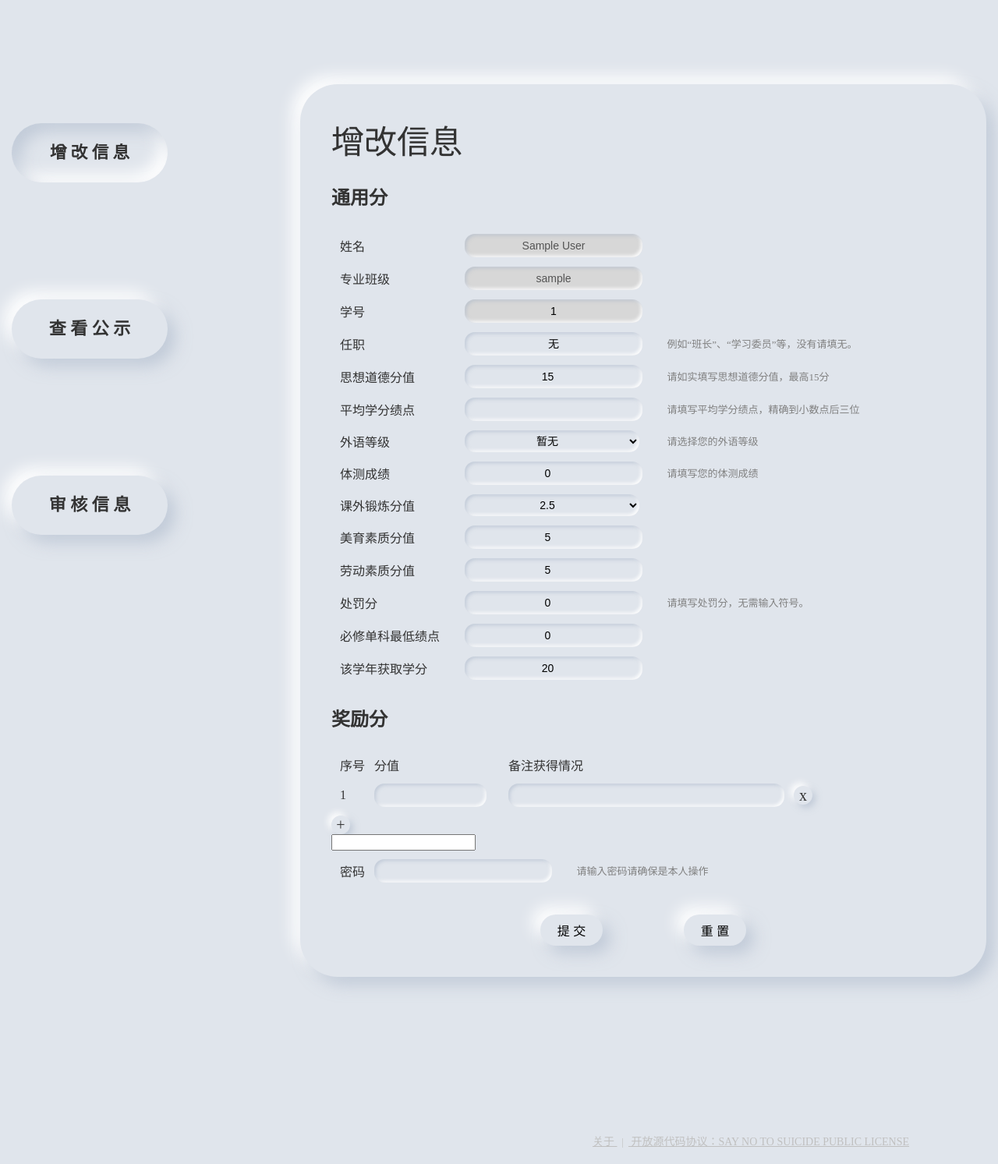
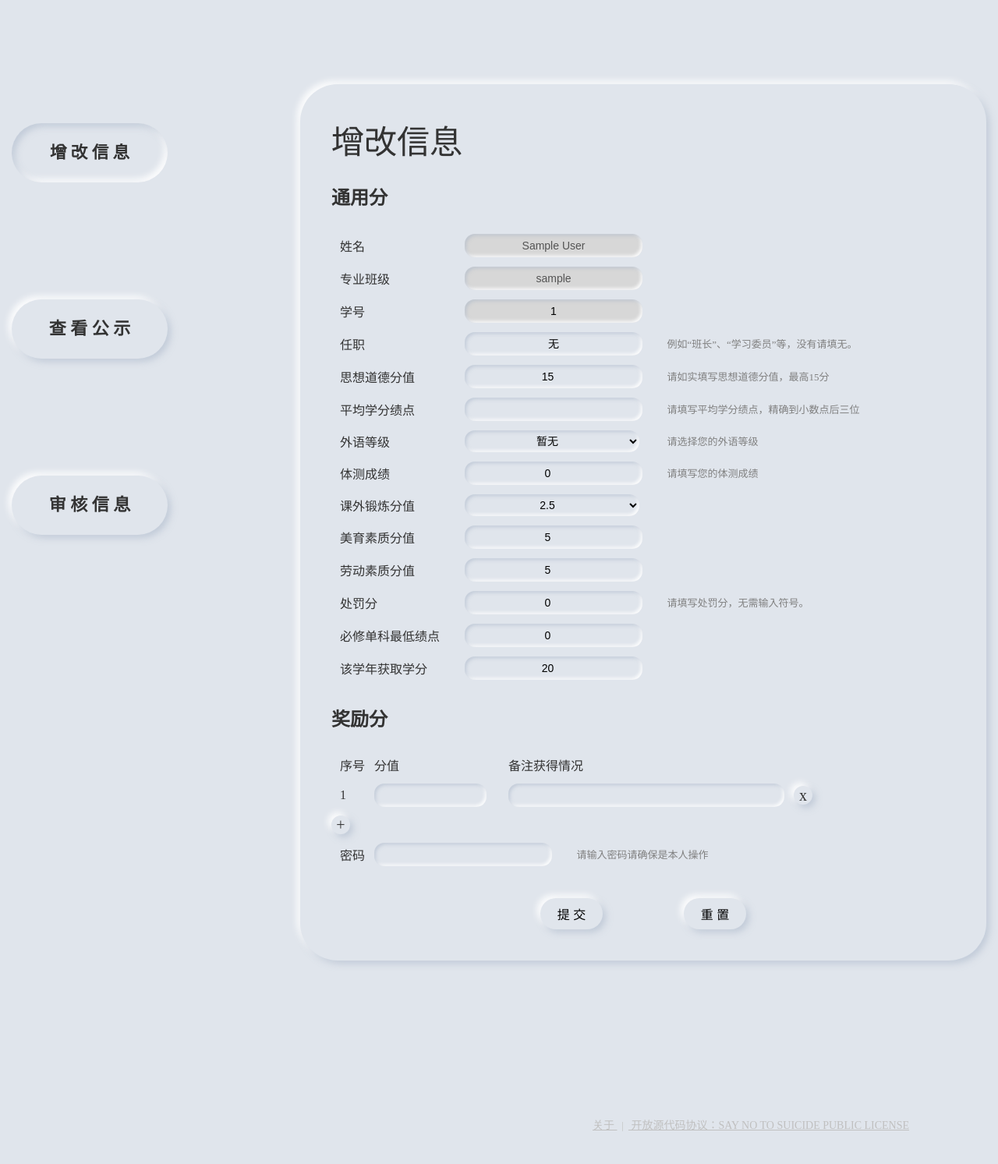
Before and after one commit to realJaydenCheng/student-comprehensive-evaluation, a Flask app: page /sce/modify in a window 1280 px wide. Shown: the part 56-1549 px from the top of the page at 78% size. After the commit the page ends 1507 px from the top, so only its background shows below. Run offline with Flask 2, Linux system fonts and the light colour scheme; the visitor is signed in with stand-in values (Sample User, id 1); data comes from the database, SQL or seed files in the repository; data that the repository does not hold is empty; some libraries are stand-ins or nearby versions.

Commit message:
完善页面光影效果

```diff
--- a/static/css/features.css
+++ b/static/css/features.css
@@ -16,8 +16,8 @@ div.main{
     height: auto;
     min-height: 600px;
     background-color: rgb(224, 229, 236);
-box-shadow: rgba(163, 177, 198, 0.5) 10px 10px 20px 0px, rgb(255, 255, 255) -10px -10px 20px 0px;
--webkit-box-shadow: rgba(163, 177, 198, 0.5) 10px 10px 20px 0px, rgb(255, 255, 255) -10px -10px 20px 0px;
+box-shadow: rgba(163, 177, 198, 0.5) 4px 4px 8px 0px, rgb(255, 255, 255) -4px -4px 8px 0px;
+-webkit-box-shadow: rgba(163, 177, 198, 0.5) 4px 4px 8px 0px, rgb(255, 255, 255) -4px -4px 8px 0px;
 border-radius: 48px;
 -webkit-border-radius: 48px;
 }
@@ -32,8 +32,8 @@ div.feature{
     font-weight: bold;
     user-select: none;
     background-color: rgb(224, 229, 236);
-    box-shadow: rgba(163, 177, 198, 0.5) 10px 10px 20px 0px, rgb(255, 255, 255) -10px -10px 20px 0px;
-    -webkit-box-shadow: rgba(163, 177, 198, 0.5) 10px 10px 20px 0px, rgb(255, 255, 255) -10px -10px 20px 0px;
+box-shadow: rgba(163, 177, 198, 0.5) 4px 4px 8px 0px, rgb(255, 255, 255) -4px -4px 8px 0px;
+-webkit-box-shadow: rgba(163, 177, 198, 0.5) 4px 4px 8px 0px, rgb(255, 255, 255) -4px -4px 8px 0px;
     border-radius: 48px;
     -webkit-border-radius: 48px;
     margin-top: 150px;
@@ -45,8 +45,8 @@ div.feature:hover{
 
 div.feature:active{
     background-color: rgb(224, 229, 236);
-box-shadow: rgba(163, 177, 198, 0.5) 10px 10px 20px 0px inset, rgb(255, 255, 255) -10px -10px 20px 0px inset;
--webkit-box-shadow: rgba(163, 177, 198, 0.5) 10px 10px 20px 0px inset, rgb(255, 255, 255) -10px -10px 20px 0px inset;
+box-shadow: rgba(163, 177, 198, 0.5) 4px 4px 8px 0px inset, rgb(255, 255, 255) -4px -4px 8px 0px inset;
+-webkit-box-shadow: rgba(163, 177, 198, 0.5) 4px 4px 8px 0px inset, rgb(255, 255, 255) -4px -4px 8px 0px inset;
 border-radius: 48px;
 -webkit-border-radius: 48px;
 	border: 0;
--- a/static/css/general.css
+++ b/static/css/general.css
@@ -27,8 +27,8 @@ nav {
 .main{
     margin: 100px auto 100px;
 	background-color: rgb(224, 229, 236);
-	box-shadow: rgba(163, 177, 198, 0.5) 12px -12px 24px 0px, rgb(255, 255, 255) -12px 12px 24px 0px;
-	-webkit-box-shadow: rgba(163, 177, 198, 0.5) 12px -12px 24px 0px, rgb(255, 255, 255) -12px 12px 24px 0px;
+box-shadow: rgba(163, 177, 198, 0.5) 4px 4px 8px 0px, rgb(255, 255, 255) -4px -4px 8px 0px;
+-webkit-box-shadow: rgba(163, 177, 198, 0.5) 4px 4px 8px 0px, rgb(255, 255, 255) -4px -4px 8px 0px;
 	border-radius: 43px;
 	-webkit-border-radius: 43px;
     width: 800px;
--- a/static/css/modify.css
+++ b/static/css/modify.css
@@ -1,7 +1,7 @@
 div#modify{
     background-color: rgb(224, 229, 236);
-box-shadow: rgba(163, 177, 198, 0.5) 10px 10px 20px 0px inset, rgb(255, 255, 255) -10px -10px 20px 0px inset;
--webkit-box-shadow: rgba(163, 177, 198, 0.5) 10px 10px 20px 0px inset, rgb(255, 255, 255) -10px -10px 20px 0px inset;
+box-shadow: rgba(163, 177, 198, 0.5) 4px 4px 8px 0px inset, rgb(255, 255, 255) -4px -4px 8px 0px inset;
+-webkit-box-shadow: rgba(163, 177, 198, 0.5) 4px 4px 8px 0px inset, rgb(255, 255, 255) -4px -4px 8px 0px inset;
 border-radius: 48px;
 -webkit-border-radius: 48px;
     font-size: 21.5px;
@@ -60,8 +60,8 @@ input.re2{
 
 .btn {
     background-color: rgb(224, 229, 236);
-    box-shadow: rgba(163, 177, 198, 0.5) 10px 10px 20px 0px, rgb(255, 255, 255) -10px -10px 20px 0px;
-    -webkit-box-shadow: rgba(163, 177, 198, 0.5) 10px 10px 20px 0px, rgb(255, 255, 255) -10px -10px 20px 0px;
+box-shadow: rgba(163, 177, 198, 0.5) 4px 4px 8px 0px, rgb(255, 255, 255) -4px -4px 8px 0px;
+-webkit-box-shadow: rgba(163, 177, 198, 0.5) 4px 4px 8px 0px, rgb(255, 255, 255) -4px -4px 8px 0px;
     border-radius: 48px;
     -webkit-border-radius: 48px;
 	border: 0;
@@ -73,8 +73,8 @@ input.re2{
 
 .btn:active {
     background-color: rgb(224, 229, 236);
-box-shadow: rgba(163, 177, 198, 0.5) 10px 10px 20px 0px inset, rgb(255, 255, 255) -10px -10px 20px 0px inset;
--webkit-box-shadow: rgba(163, 177, 198, 0.5) 10px 10px 20px 0px inset, rgb(255, 255, 255) -10px -10px 20px 0px inset;
+box-shadow: rgba(163, 177, 198, 0.5) 4px 4px 8px 0px inset, rgb(255, 255, 255) -4px -4px 8px 0px inset;
+-webkit-box-shadow: rgba(163, 177, 198, 0.5) 4px 4px 8px 0px inset, rgb(255, 255, 255) -4px -4px 8px 0px inset;
 border-radius: 48px;
 -webkit-border-radius: 48px;
 	border: 0;
@@ -118,3 +118,7 @@ border-radius: 200px;
 -webkit-border-radius: 200px;
 font-size: 19px;
 }
+
+input#rewards{
+    display: none;
+}
--- a/static/css/reg.css
+++ b/static/css/reg.css
@@ -49,8 +49,8 @@ border-radius: 13px;
 }
 .btn {
     background-color: rgb(224, 229, 236);
-box-shadow: rgba(163, 177, 198, 0.5) 10px 10px 20px 0px, rgb(255, 255, 255) -10px -10px 20px 0px;
--webkit-box-shadow: rgba(163, 177, 198, 0.5) 10px 10px 20px 0px, rgb(255, 255, 255) -10px -10px 20px 0px;
+box-shadow: rgba(163, 177, 198, 0.5) 4px 4px 8px 0px, rgb(255, 255, 255) -4px -4px 8px 0px;
+-webkit-box-shadow: rgba(163, 177, 198, 0.5) 4px 4px 8px 0px, rgb(255, 255, 255) -4px -4px 8px 0px;
 border-radius: 48px;
 -webkit-border-radius: 48px;
 	border: 0;
```
